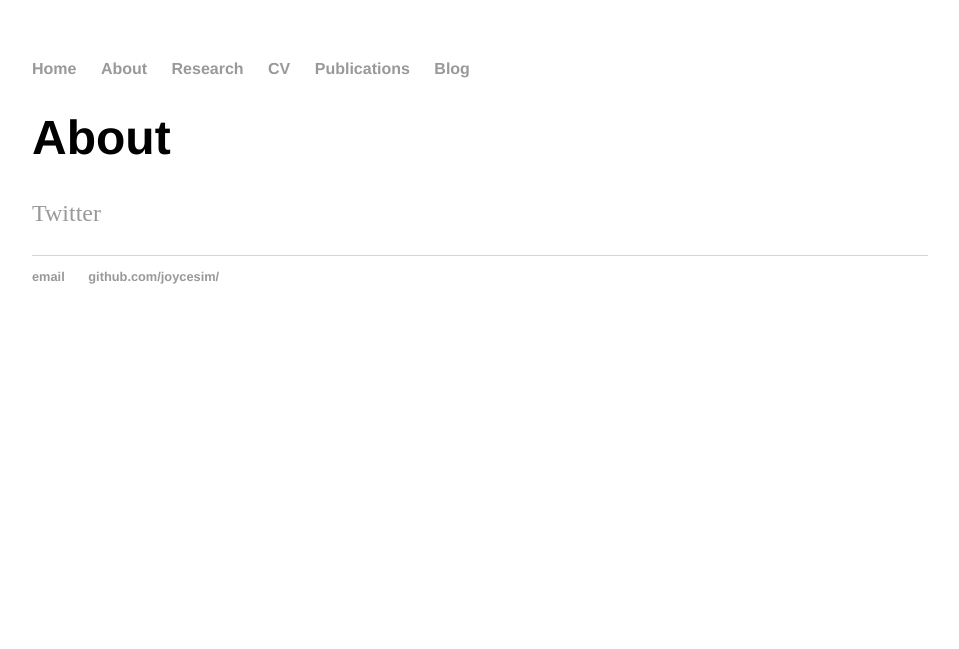
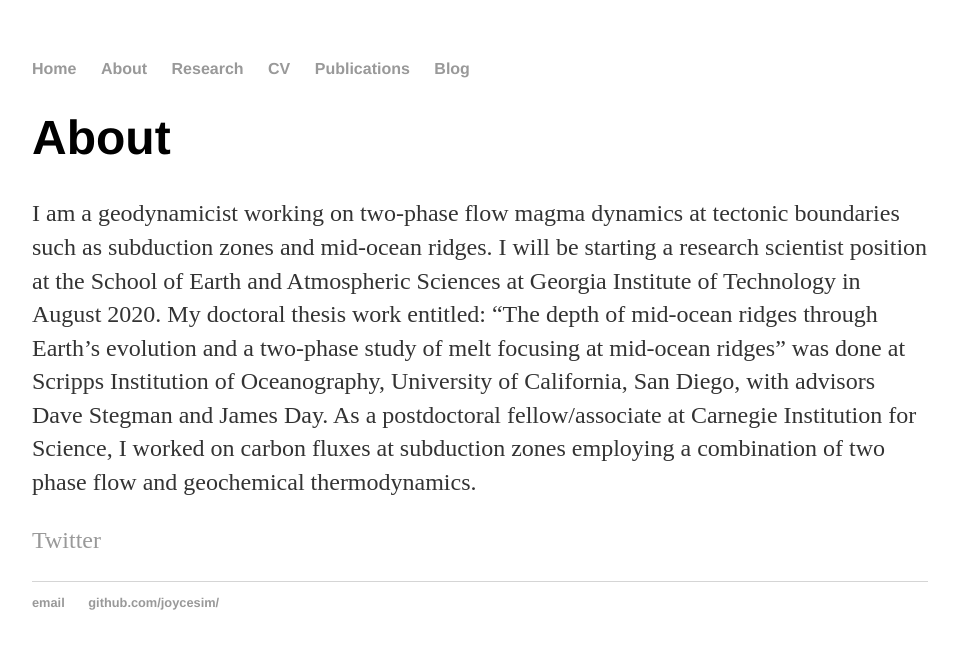
Before and after one commit to joycesim/joycesim.github.io, a Jekyll site: the page built from about/index.md, in a window 1280 px wide. Shown: the top 649 px of the page, without its empty margins (160-1119 px from the left). Built offline with Jekyll 4.4.1, drawn with Linux system fonts in a browser that asks for light colours.

Commit message:
Update index.md

```diff
--- a/about/index.md
+++ b/about/index.md
@@ -3,5 +3,6 @@ layout: default
 title: About
 ---
 # {{page.title}}
+I am a geodynamicist working on two-phase flow magma dynamics at tectonic boundaries such as subduction zones and mid-ocean ridges. I will be starting a research scientist position at the School of Earth and Atmospheric Sciences at Georgia Institute of Technology in August 2020. My doctoral thesis work entitled: "The depth of mid-ocean ridges through Earth's evolution and a two-phase study of melt focusing at mid-ocean ridges" was done at Scripps Institution of Oceanography, University of California, San Diego, with advisors Dave Stegman and James Day. As a postdoctoral fellow/associate at Carnegie Institution for Science, I worked on carbon fluxes at subduction zones employing a combination of two phase flow and geochemical thermodynamics.
 
 [Twitter](https://twitter.com/SimDynamics)
```
